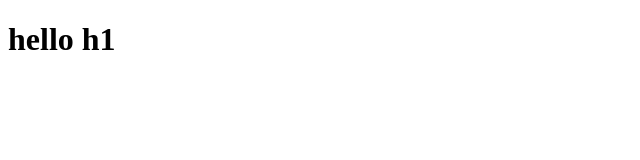
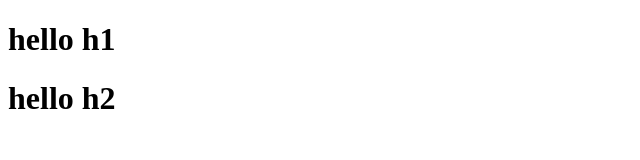
Before and after one commit to sagarpinnamaneni/sagarpinnamaneni.github.io, a plain HTML site: page home.html in a window 1280 px wide. Shown: the whole page, without its empty margins (0-640 px from the left). Drawn offline with Linux system fonts and the light colour scheme.

Commit message:
addd the h2 to home page

```diff
--- a/home.html
+++ b/home.html
@@ -9,6 +9,7 @@
 </head>
 <body>
     <h1>hello h1</h1>
+    <h1>hello h2</h1>
 </body>
 
 </html>
```
